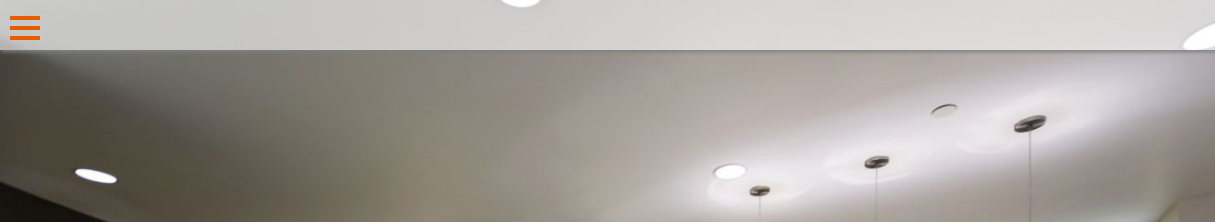
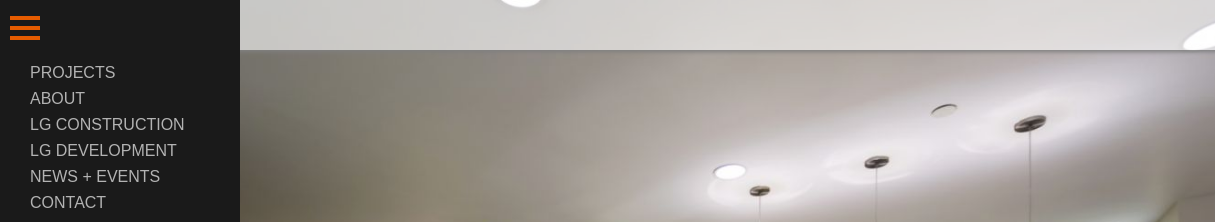
Before and after one commit to lopezg3000/003_mobileWebsite, a plain HTML site: page index.html in a window 1280 px wide. Shown: the top 222 px of the page, 0-1215 px from the left. Drawn offline with Linux system fonts and the light colour scheme.

Commit message:
002_animatedNav

```diff
--- a/index.html
+++ b/index.html
@@ -18,15 +18,23 @@
         <div class="nav">
         <nav id="menu">
           <ul>
+            <li><a href="#">PROJECTS</a></li>
+            <li><a href="#">ABOUT</a></li>
+            <li><a href="#">LG CONSTRUCTION</a></li>
+            <li><a href="#">LG DEVELOPMENT</a></li>
+            <li><a href="#">NEWS + EVENTS</a></li>
+            <li><a href="#">CONTACT</a></li>
           </ul>
           <script>
             var toggleStatus = 1;
-            function toggleMenu() {
+            function toggleMenu(x) {
               if (toggleStatus == 1) {
                 document.getElementById("menu").style.left = "-240px";
+                document.getElementById("footer").style.display = "block";
                 toggleStatus = 0;
               } else if (toggleStatus == 0) {
                   document.getElementById("menu").style.left = "0px";
+                  document.getElementById("footer").style.display = "none";
                   toggleStatus = 1;
               }
             }
--- a/style.css
+++ b/style.css
@@ -33,12 +33,13 @@ html, body {
   padding-top: 0px;
   padding-bottom: 10px;
 }
-.bar1, .bar2, .bar3 {
+.bar1, .bar2, .bar3{
   width: 30px;
   height: 4px;
   margin: 6px 0;
   transition: 0s;
   background-color: #e65c00;
+  z-index: 1;
 }
 
 #footer {
@@ -50,3 +51,45 @@ html, body {
   line-height: 50px;
   text-align: center;
 }
+
+nav {
+  width: 240px;
+  background-color: #1a1a1a;
+  position: fixed;
+  background-attachment: fixed;
+  top: 0;
+  bottom: 0;
+  left: 0;
+  z-index: 1000;
+  transition: all ease-in-out 200ms;
+  -webkit-transition: all ease-in-out 200ms;
+}
+
+nav ul  {
+  padding-left: 30px;
+  padding-top: 60px;
+}
+
+nav ul li {
+  list-style: none;
+  padding: 4px 0px;
+}
+
+nav ul li a {
+  font-family: Arial;
+  font-weight: 300;
+  color: #b3b3b3;
+  text-transform: uppercase;
+}
+
+#toggleMenu {
+  width: 20px;
+  height: 20px;
+  background-size: cover;
+  background-repeat: no-repeat;
+  position: fixed;
+  z-index: 1050;
+  cursor: pointer;
+  transition: all ease-in-out 200ms;
+  -webkit-transition: all ease-in-out 200ms;
+}
```
